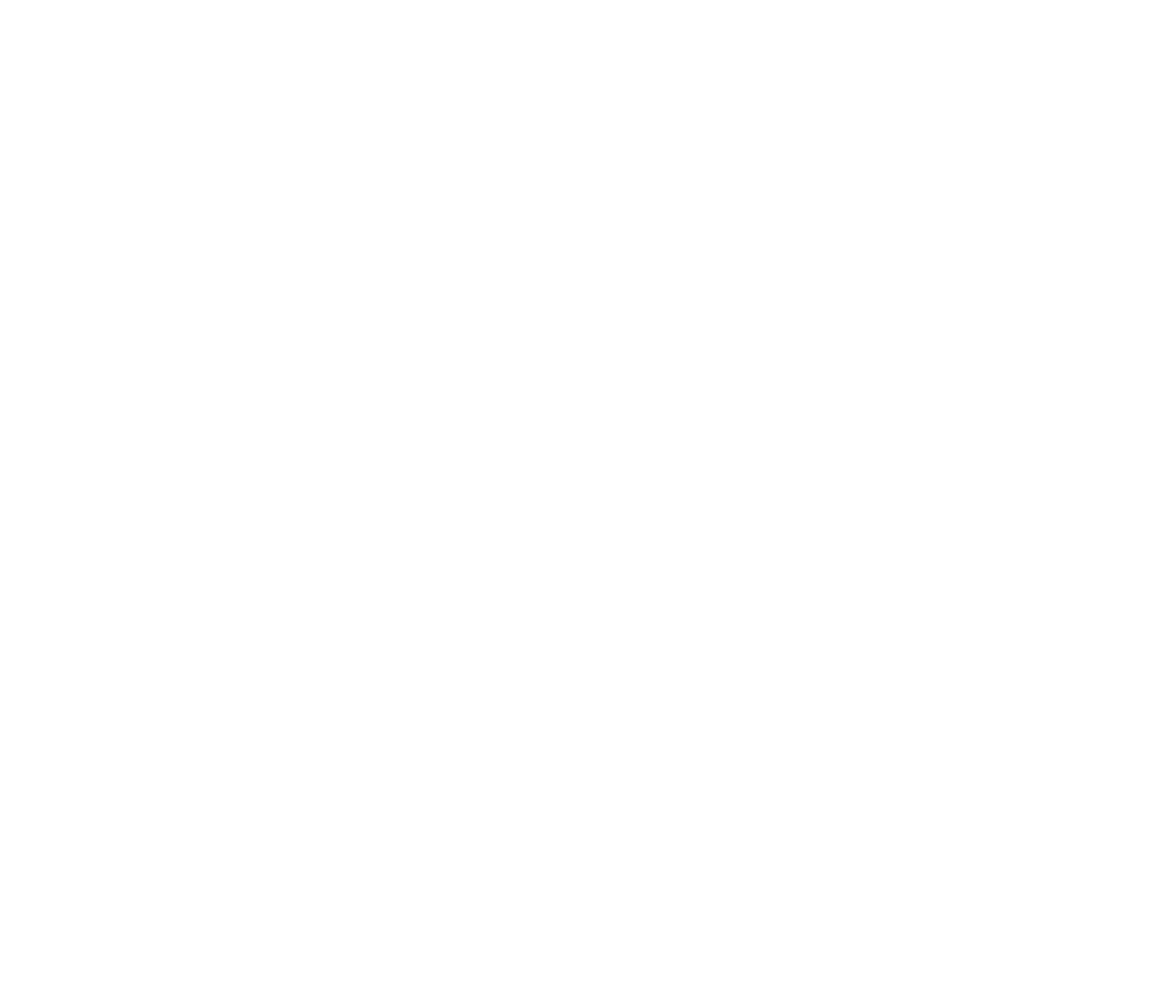
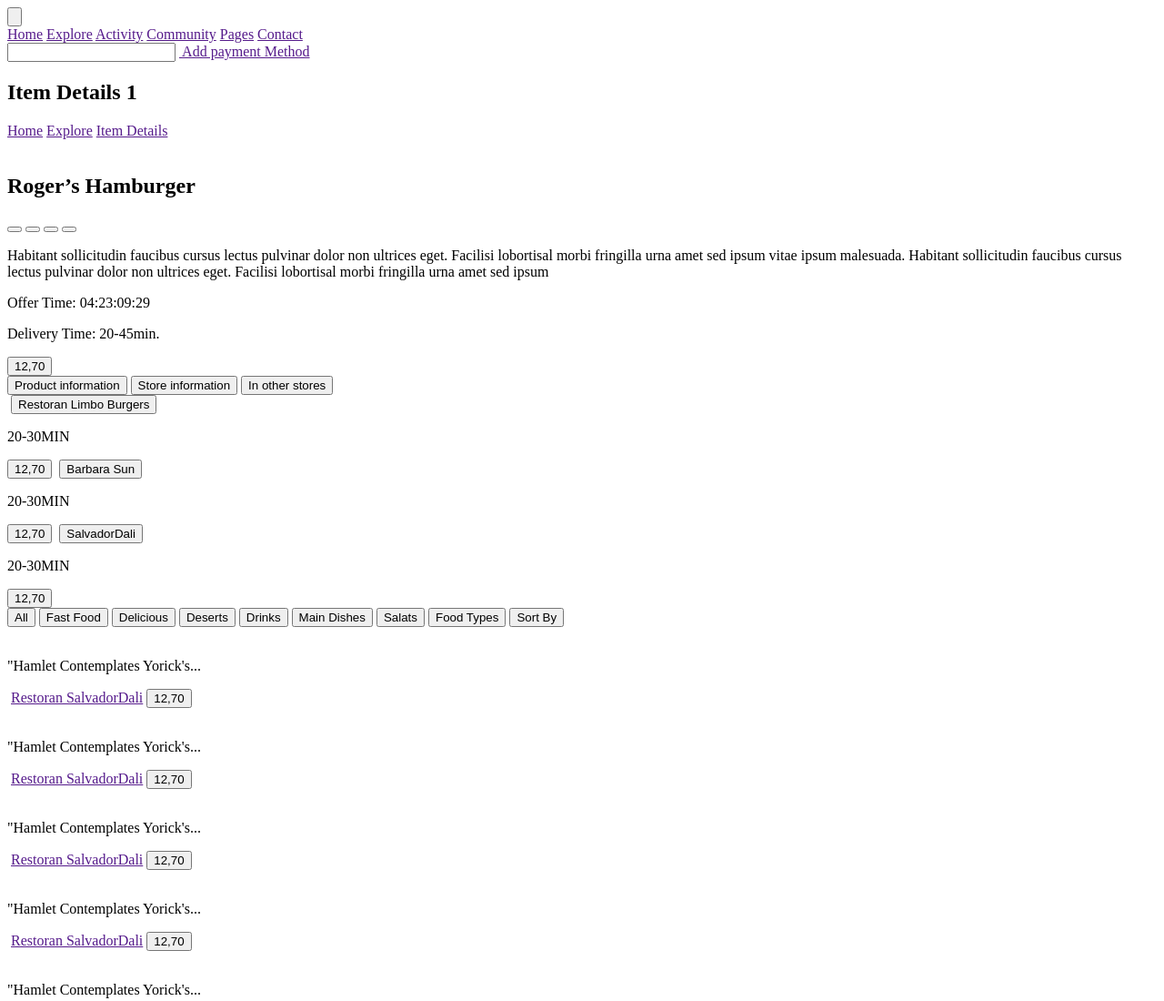
Before and after one commit to chilly044/BROproject, a plain HTML site: page catalog-item.html in a window 1280 px wide. Shown: the top 1100 px of the page at 91% size. Before the commit the page ends 800 px from the top, so only its background shows below. Drawn offline with Linux system fonts and the light colour scheme.

Commit message:
Catalog item page done

```diff
--- a/catalog-item.html
+++ b/catalog-item.html
@@ -6,6 +6,127 @@
     <title>Item</title>
 </head>
 <body>
+    <header>
+        <button><img src="" alt=""></button>
+        <nav>
+           <a href="">Home</a>
+            <a href="">Explore</a>
+            <a href="">Activity</a>
+            <a href="">Community</a>
+            <a href="">Pages</a>
+            <a href="">Contact</a>
+        </nav>
+        <div>
+            <input type="search">
+            <a href=""><img src="" alt=""> Add payment Method</a>
+        </div>
+    </header>
+    <main>
+        <article>
+            <h1>Item Details 1</h1>
+            <a href="">Home</a>
+            <a href="">Explore</a>
+            <a href="">Item Details</a>
+        </article>
+        <section>
+            <img src="" alt="">
+            <article>
+                <h2>Roger’s Hamburger</h2>
+                <div>
+                    <button></button>
+                    <button></button>
+                    <button></button>
+                    <button></button>
+
+                <a href=""></a>
+                <a href=""></a>
+                <p>Habitant sollicitudin faucibus cursus lectus pulvinar dolor non ultrices eget. Facilisi lobortisal morbi fringilla urna amet sed ipsum vitae ipsum malesuada. Habitant sollicitudin faucibus cursus lectus pulvinar dolor non ultrices eget. Facilisi lobortisal morbi fringilla urna amet sed ipsum</p>
+                <p>Offer Time: 04:23:09:29</p>
+                <p>Delivery Time: 20-45min.</p>
+                <button><img src="" alt="">12,70</button>
+               </div>
+               <section>
+                <button>Product information</button>
+                <button>Store information</button>
+                <button>In other stores</button>
+                <div>
+                    <img src="" alt=""> <button>Restoran Limbo Burgers</button> <p>20-30MIN</p> <button>12,70</button>
+                    <img src="" alt=""> <button>Barbara Sun</button> <p>20-30MIN</p> <button>12,70</button>
+                    <img src="" alt=""> <button>SalvadorDali</button> <p>20-30MIN</p> <button>12,70</button>
+                </div>
+               </section>
+            </article>
+        </section>
+
+        <section>
+            <div>
+                <button>All</button>
+                <button>Fast Food</button>
+                <button>Delicious</button>
+                <button>Deserts</button>
+                <button>Drinks</button>
+                <button>Main Dishes</button>
+                <button>Salats</button>
+                <button>Food Types</button>
+                <button>Sort By</button>
+            </div>
+            <section>
+            <div><img src="" alt=""> <p>"Hamlet Contemplates Yorick's...</p> <img src="" alt=""> <a href="">Restoran SalvadorDali</a> <button>12,70</button></div>
+            <div><img src="" alt=""> <p>"Hamlet Contemplates Yorick's...</p> <img src="" alt=""> <a href="">Restoran SalvadorDali</a> <button>12,70</button></div>
+            <div><img src="" alt=""> <p>"Hamlet Contemplates Yorick's...</p> <img src="" alt=""> <a href="">Restoran SalvadorDali</a> <button>12,70</button></div>
+            <div><img src="" alt=""> <p>"Hamlet Contemplates Yorick's...</p> <img src="" alt=""> <a href="">Restoran SalvadorDali</a> <button>12,70</button></div>
+            <div><img src="" alt=""> <p>"Hamlet Contemplates Yorick's...</p> <img src="" alt=""> <a href="">Restoran SalvadorDali</a> <button>12,70</button></div>
+            <div><img src="" alt=""> <p>"Hamlet Contemplates Yorick's...</p> <img src="" alt=""> <a href="">Restoran SalvadorDali</a> <button>12,70</button></div>
+            <div><img src="" alt=""> <p>"Hamlet Contemplates Yorick's...</p> <img src="" alt=""> <a href="">Restoran SalvadorDali</a> <button>12,70</button></div>
+            <div><img src="" alt=""> <p>"Hamlet Contemplates Yorick's...</p> <img src="" alt=""> <a href="">Restoran SalvadorDali</a> <button>12,70</button></div>
+            <button>Load More</button>
+            </section>
+         </section>
+
+         <footer>
+            <article>
+                <button><img src="" alt=""></button>
+                 <p>Lorem ipsum dolor sit amet,consectetur
+                    adipisicing elit. Quis non, fugit totam vel
+                    laboriosam vitae.</p>
+                <img src="" alt="">
+                <img src="" alt="">
+                <img src="" alt="">
+                <img src="" alt="">
+            </article>
+            <div>
+                <h3>My Account</h3>
+                <ul>
+                    <li>Authors</li>
+                    <li>Collection</li>
+                    <li>Author Profile</li>
+                    <li>Create Collection</li>
+                </ul>
+            </div>
+            <div>
+                <h3>Resources</h3>
+                <ul>
+                    <li>Help & Support</li>
+                    <li>Live Auctions</li>
+                    <li>Item Details</li>
+                    <li>Activity</li>
+                </ul>
+            </div>
+            <div>
+                <h3>Company</h3>
+                <ul>
+                    <li>About Us</li>
+                    <li>Contact Us</li>
+                    <li>Our Blog</li>
+                    <li>Discover</li>
+                </ul>
+            </div>
+            <article>
+                <h3>Subscribe Us</h3>
+
+            </article>
+        </footer>
+    </main>
 
 </body>
 </html>
```
